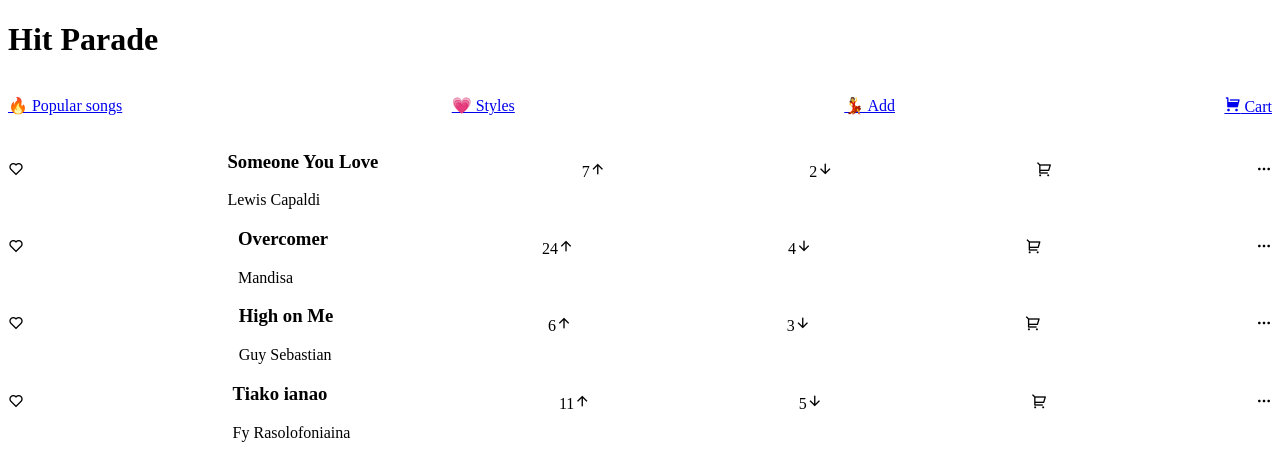
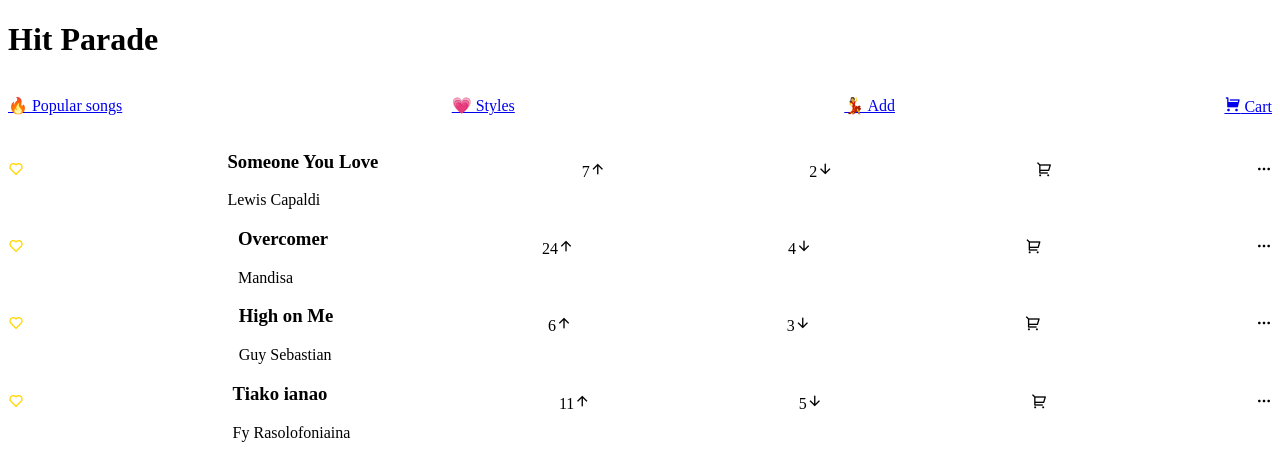
Before and after one commit to vakodrazan/hit-parade-react, a React app: page / in a window 1280 px wide. Shown: the top 476 px of the page. Built offline with nearby package versions, Linux system fonts and the light colour scheme.

Commit message:
Trying to only change the class name but it didn't work

```diff
--- a/Components/SongList.js
+++ b/Components/SongList.js
@@ -9,13 +9,17 @@ function SongList({song}) {
             return (
                 <i
                     onClick={() => toggleFavourite(song.id)}
-                    className="ri-heart-fill"
+                    className="ri-heart-fill icon-fill"
                 ></i>
             )
         }
-        return <i onClick={() => toggleFavourite(song.id)} className="ri-heart-line"></i>
+        return (
+            <i
+                onClick={() => toggleFavourite(song.id)}
+                className="ri-heart-line icon-fill"
+            ></i>
+        )
     }
-    favouriteIcon()
 
     return (
         <section className="song-list">
--- a/Context.js
+++ b/Context.js
@@ -14,7 +14,6 @@ function ContextProvider({children}) {
             return song;
         })
         setAllSongs(newSongArr)
-        // console.log(id);
     }
 
     return <Context.Provider value={{allSongs, toggleFavourite}}>
--- a/style.css
+++ b/style.css
@@ -8,3 +8,7 @@
 i {
     cursor: pointer;
 }
+
+.icon-fill {
+    color: #FFD803;
+}
```
Also changed, not shown: 4 other files (tests, documents, lock files or other folders).
